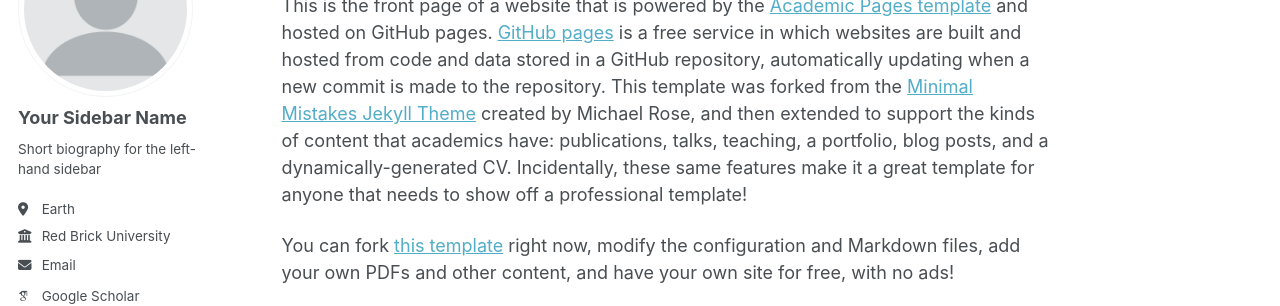
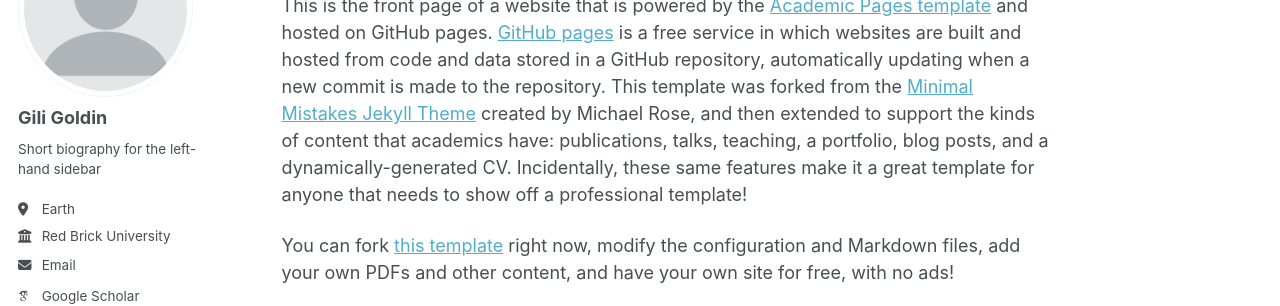
Before and after one commit to GiliGoldin/GiliGoldin.github.io, a Jekyll site: the page built from _pages/about.md, in a window 1280 px wide. Shown: the part 177-483 px from the top of the page. Built offline with Jekyll 4.4.1, drawn with Linux system fonts in a browser that asks for light colours; some web fonts are replaced; a script bundle is joined from its source files by our own code; library files that are not in the unit come from our copies.

Commit message:
Update _config.yml

```diff
--- a/_config.yml
+++ b/_config.yml
@@ -24,7 +24,7 @@ repository               : "academicpages/academicpages.github.io"
 author:
   # Biographic information
   avatar           : "profile.png"
-  name             : "Your Sidebar Name"
+  name             : "Gili Goldin"
   pronouns         : # example: "she/her"
   bio              : "Short biography for the left-hand sidebar"
   location         : "Earth"
```
